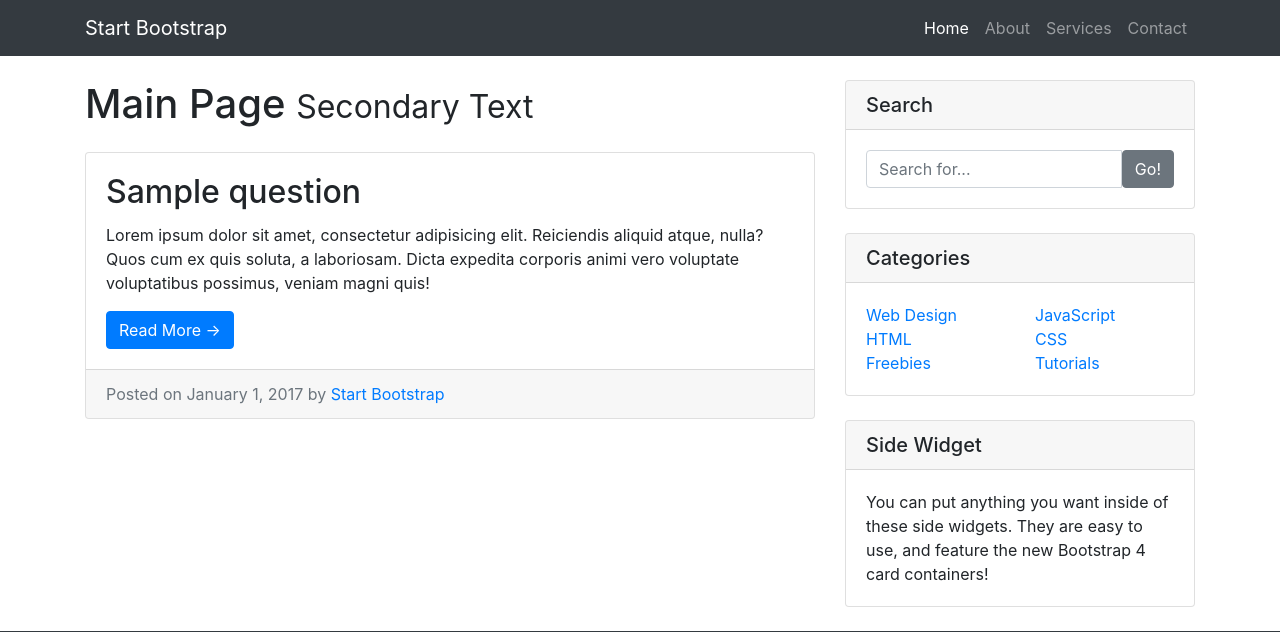
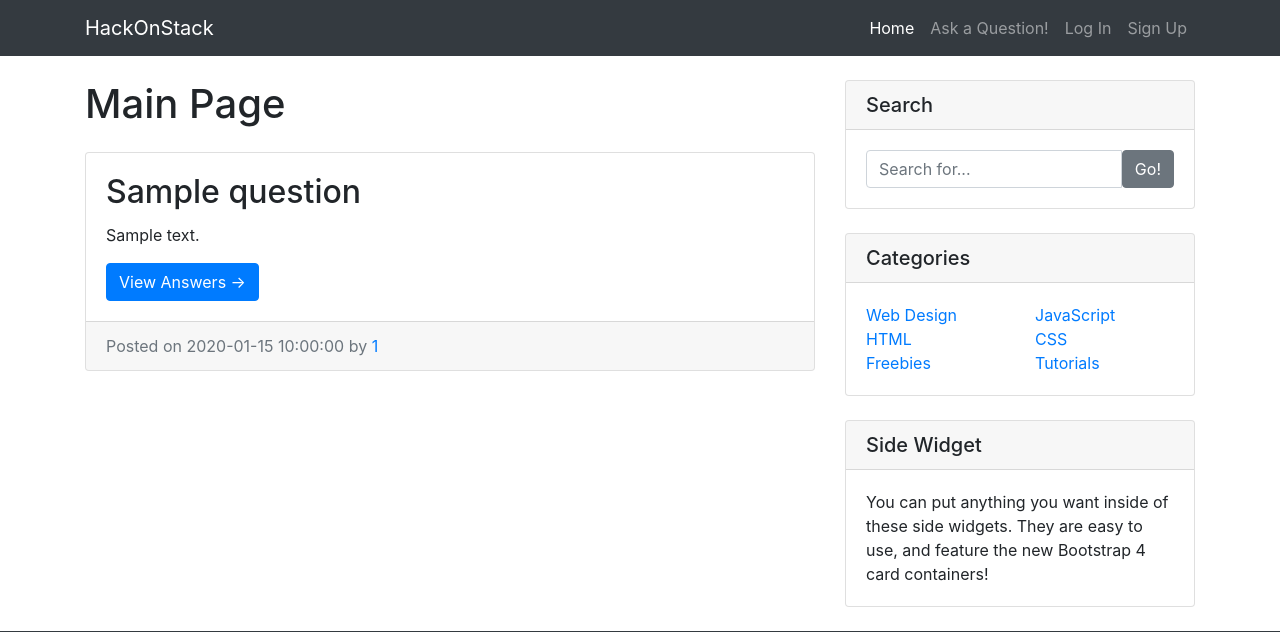
Before and after one commit to krkartikay/HackOnStack, a Flask app: page / in a window 1280 px wide. Shown: the top 632 px of the page. Run offline with Flask 2, Linux system fonts and the light colour scheme; tables that the repository leaves empty hold one stand-in row (values such as "Sample post"); some libraries are stand-ins or nearby versions.

Commit message:
Changed Nav bar

```diff
--- a/templates/index.html
+++ b/templates/index.html
@@ -10,12 +10,12 @@
   <!--<img class="card-img-top" src="http://placehold.it/750x300" alt="Card image cap">-->
   <div class="card-body">
     <h2 class="card-title">{{ques.title}}</h2>
-    <p class="card-text">Lorem ipsum dolor sit amet, consectetur adipisicing elit. Reiciendis aliquid atque, nulla? Quos cum ex quis soluta, a laboriosam. Dicta expedita corporis animi vero voluptate voluptatibus possimus, veniam magni quis!</p>
-    <a href="#" class="btn btn-primary">Read More &rarr;</a>
+    <p class="card-text">{{ques.body}} </p>
+    <a href="{{url_for("question", q_id = ques.q_id)}}" class="btn btn-primary">View Answers &rarr;</a>
   </div>
   <div class="card-footer text-muted">
-    Posted on January 1, 2017 by
-    <a href="#">Start Bootstrap</a>
+    Posted on {{ques.post_time}} by
+    <a href="{{url_for("profile_page", u_id = ques.author_u_id)}}">{{ques.author_u_id}}</a>
   </div>
 </div>
 {% endfor %}
--- a/templates/layout.html
+++ b/templates/layout.html
@@ -23,26 +23,35 @@
     <!-- Navigation -->
     <nav class="navbar navbar-expand-lg navbar-dark bg-dark fixed-top">
       <div class="container">
-        <a class="navbar-brand" href="#">Start Bootstrap</a>
+        <a class="navbar-brand" href="{{url_for('homepage')}}">HackOnStack</a>
         <button class="navbar-toggler" type="button" data-toggle="collapse" data-target="#navbarResponsive" aria-controls="navbarResponsive" aria-expanded="false" aria-label="Toggle navigation">
           <span class="navbar-toggler-icon"></span>
         </button>
         <div class="collapse navbar-collapse" id="navbarResponsive">
           <ul class="navbar-nav ml-auto">
             <li class="nav-item active">
-              <a class="nav-link" href="#">Home
+              <a class="nav-link" href="{{url_for('homepage')}}">Home
                 <span class="sr-only">(current)</span>
               </a>
             </li>
             <li class="nav-item">
-              <a class="nav-link" href="#">About</a>
+              <a class="nav-link" href="{{url_for('post_question')}}">Ask a Question!</a>
+            </li>
+            {% if session['logged_in'] %}
+            <li class="nav-item">
+              <a class="nav-link" href="{{url_for('profile_page',u_id=session['u_id'])}}">{{session["username"]}}'s Profile</a>
             </li>
             <li class="nav-item">
-              <a class="nav-link" href="#">Services</a>
+              <a class="nav-link" href="{{url_for('logout')}}">Logout</a>
+            </li>
+            {% else %}
+            <li class="nav-item">
+              <a class="nav-link" href="{{url_for('login')}}">Log In</a>
             </li>
             <li class="nav-item">
-              <a class="nav-link" href="#">Contact</a>
+              <a class="nav-link" href="{{url_for('register')}}">Sign Up</a>
             </li>
+            {% endif %}
           </ul>
         </div>
       </div>
@@ -56,7 +65,6 @@
         <div class="col-md-8">
 
           <h1 class="my-4">{% block heading %}{% endblock %}
-            <small>Secondary Text</small>
           </h1>
 
           {% block content %}
```
Also changed, not shown: templates/display_question.html (+3 -5 lines).
